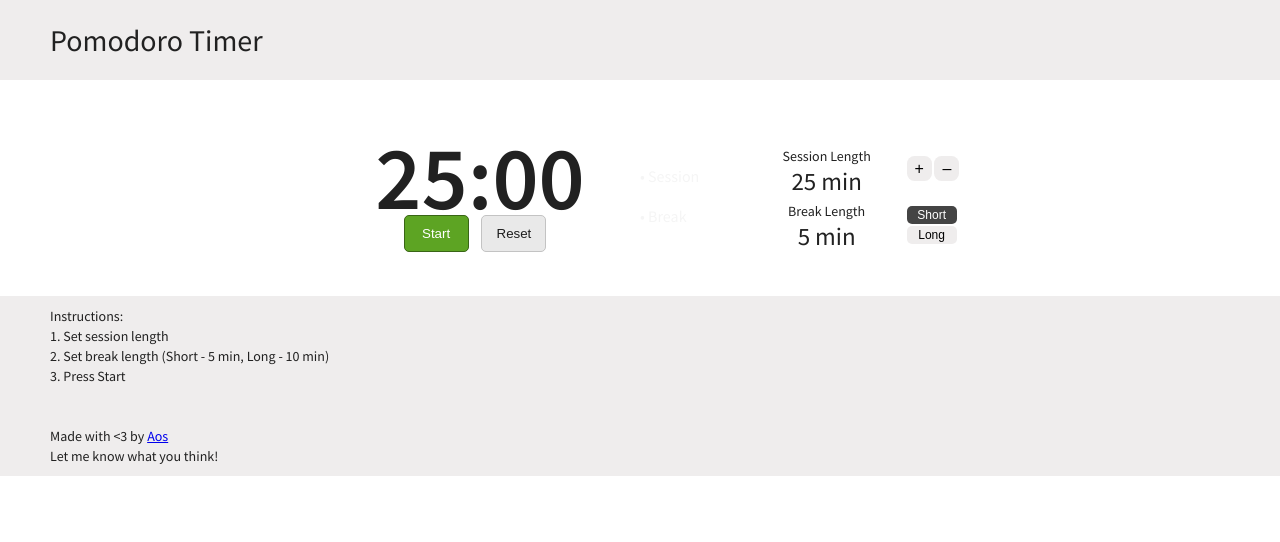
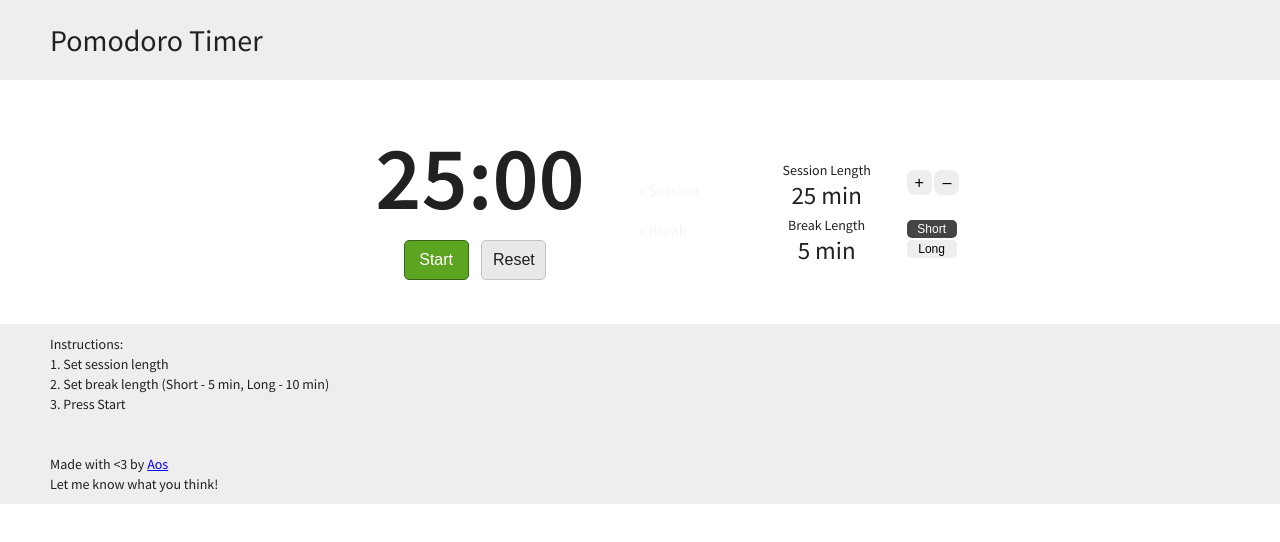
Before and after one commit to aos/Pomodoro-timer, a plain HTML site: page index.html in a window 1280 px wide. Drawn offline with Linux system fonts and the light colour scheme.

Commit message:
Code cleanup

```diff
--- a/css/style.css
+++ b/css/style.css
@@ -226,11 +226,7 @@ button:focus {
 
 .main-timer-btn {
   color: #FFF;
-<<<<<<< Updated upstream
-  font-size: 15px;
-=======
   font-size: 16px;
->>>>>>> Stashed changes
   margin-top: 25px;
   margin-right: 10px;
   padding: 10px;
```
